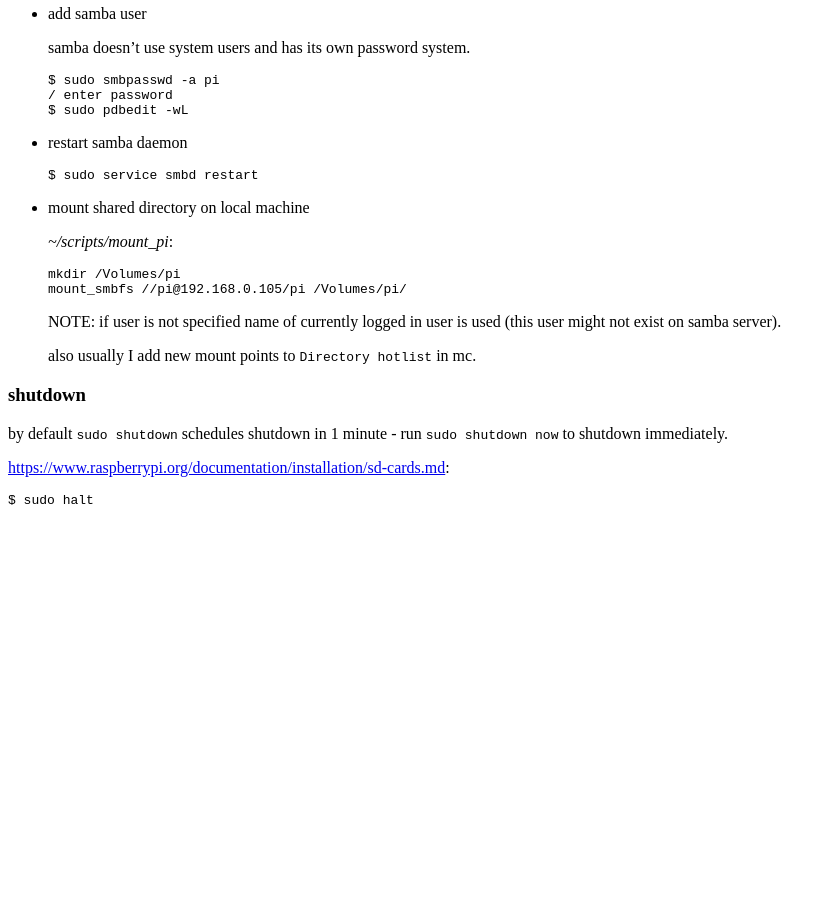
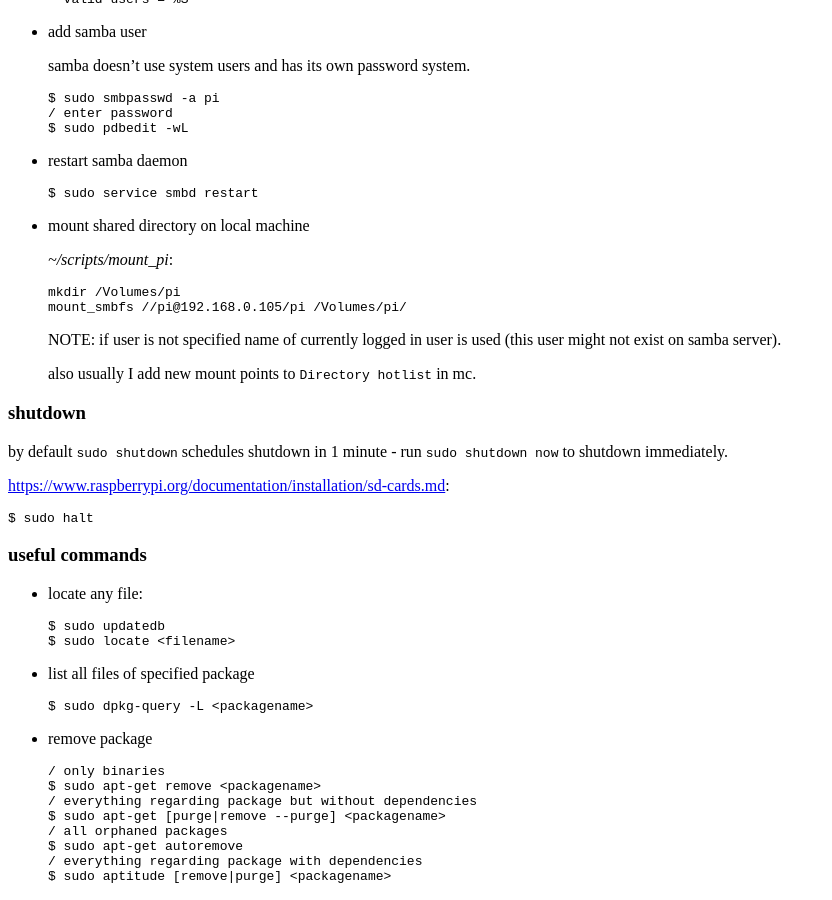
Before and after one commit to tap349/tap349.github.io, a Jekyll site: the page built from _posts/2017-04-15-raspberry-pi.md, in a window 1280 px wide and 900 px high, scrolled down 4260 px. Shown: the whole window, without its empty margins (0-832 px from the left). Built offline with Jekyll 4.4.1, drawn with Linux system fonts in a browser that asks for light colours; before the commit the page ends 4781 px from its top, so only the background shows below that; some of the changed text lies outside the part shown.

Commit message:
update 2017-04-22_23:20:47

````diff
--- a/_posts/2017-04-15-raspberry-pi.md
+++ b/_posts/2017-04-15-raspberry-pi.md
@@ -191,7 +191,7 @@
 
 ```sh
 $ sudo apt-get update
-$ sudo apt-get install mc htop omxplayer
+$ sudo apt-get install locate mc htop omxplayer
 ```
 
 ### screen resolution
@@ -314,3 +314,31 @@
 ```sh
 $ sudo halt
 ```
+
+### useful commands
+
+- locate any file:
+
+  ```sh
+  $ sudo updatedb
+  $ sudo locate <filename>
+  ```
+
+- list all files of specified package
+
+  ```sh
+  $ sudo dpkg-query -L <packagename>
+  ```
+
+- remove package
+
+  ```sh
+  / only binaries
+  $ sudo apt-get remove <packagename>
+  / everything regarding package but without dependencies
+  $ sudo apt-get [purge|remove --purge] <packagename>
+  / all orphaned packages
+  $ sudo apt-get autoremove
+  / everything regarding package with dependencies
+  $ sudo aptitude [remove|purge] <packagename>
+  ```
````
